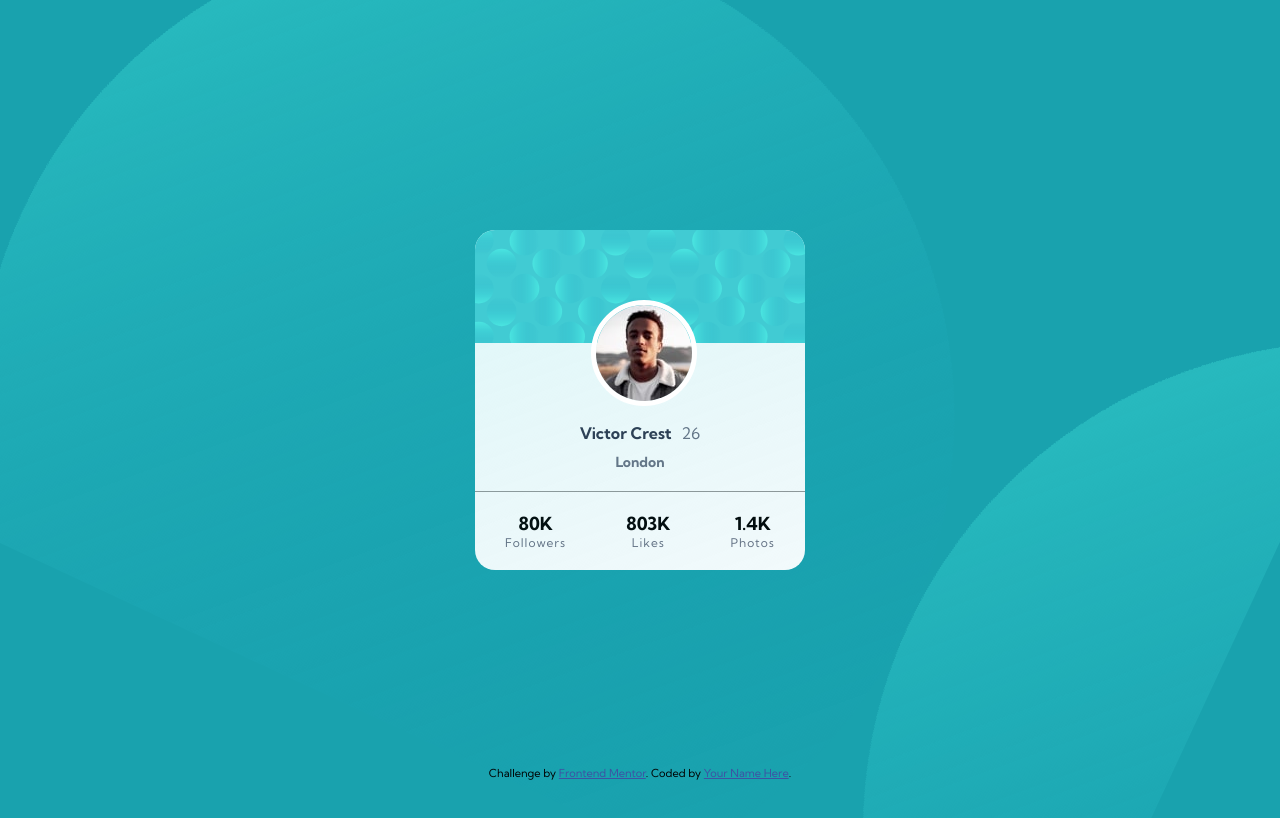
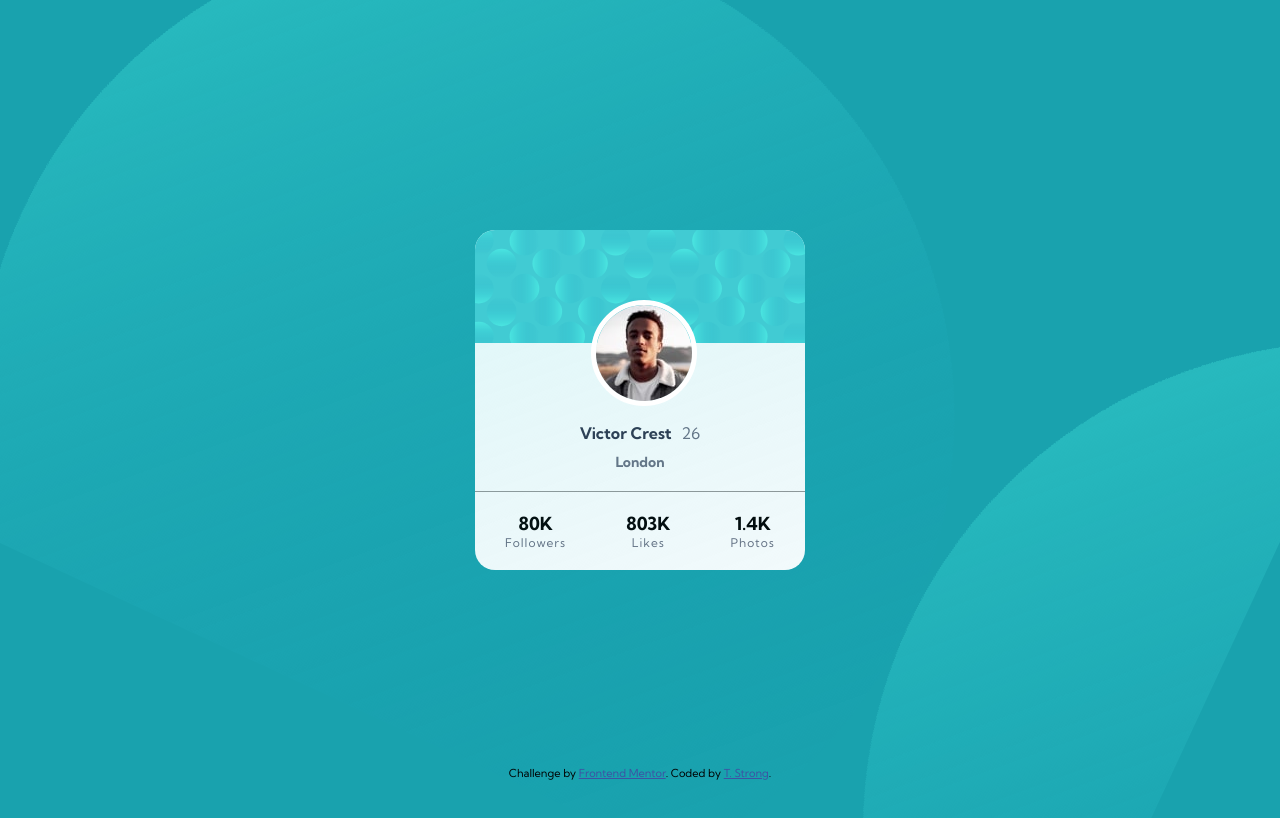
Before and after one commit to thstrong/profile-card, a plain HTML site: page index.html in a window 1280 px wide. Shown: the top 818 px of the page. Drawn offline with Linux system fonts and the light colour scheme.

Commit message:
Add files via upload

```diff
--- a/index.html
+++ b/index.html
@@ -64,7 +64,7 @@
   <footer>
     <div class="attribution">
       Challenge by <a href="https://www.frontendmentor.io?ref=challenge" target="_blank">Frontend Mentor</a>.
-      Coded by <a href="#">Your Name Here</a>.
+      Coded by <a href="#">T. Strong</a>.
     </div>
   </footer>
 </body>
```
